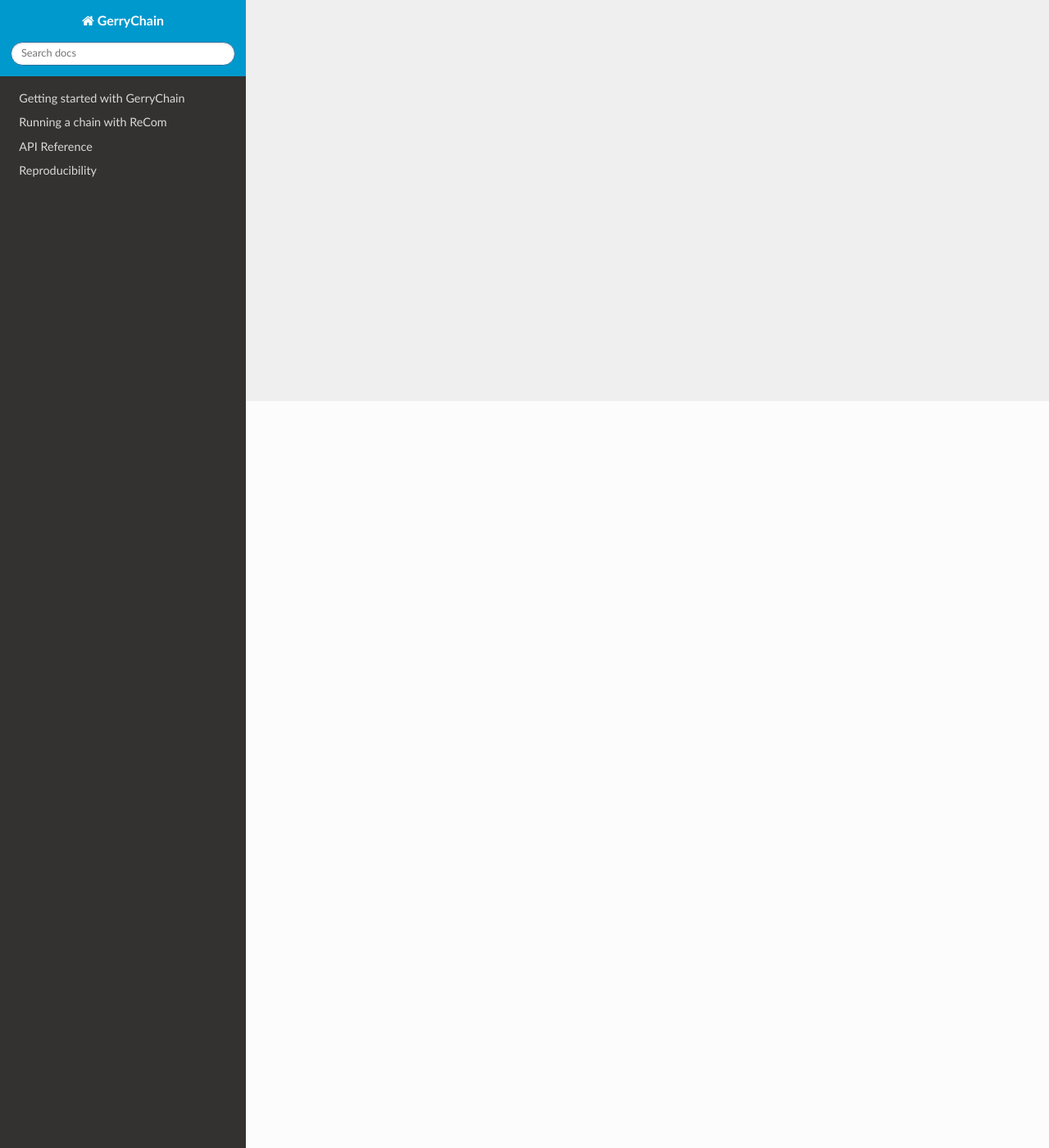
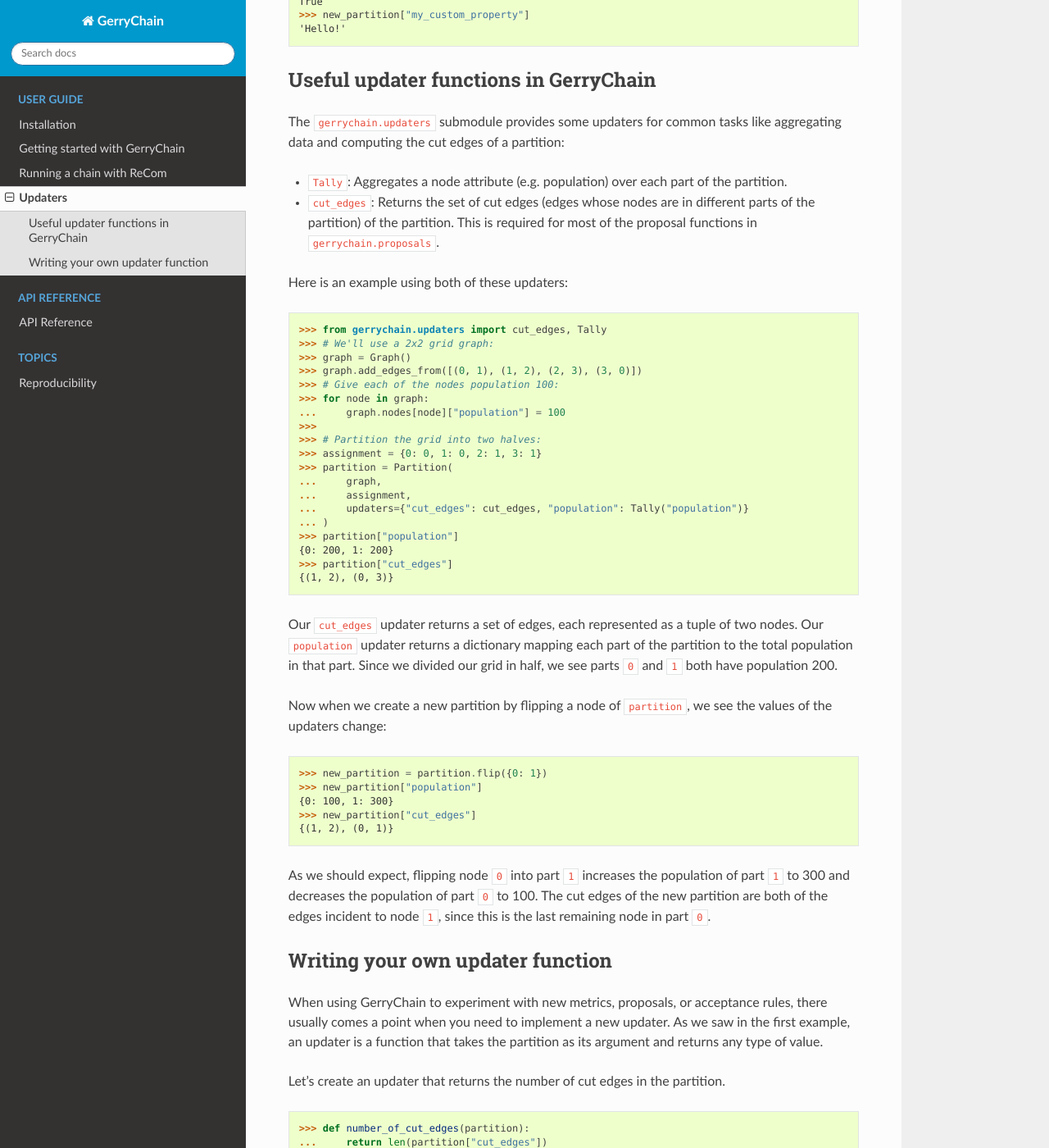
Before and after one commit to mggg/GerryChain, a Sphinx documentation site: the page built from docs/user/updaters.md, in a window 1280 px wide and 1400 px high, scrolled down 911 px. Shown: the whole window at 82% size. Built offline with Sphinx 7.4.7 and the Read the Docs theme 2.0.0, drawn with Linux system fonts in a browser that asks for light colours; some of the changed text lies outside the part shown.

Commit message:
Add updaters documentation Add recommonmark Adjust TOC formatting Add binder link for ReCom guide

````diff
--- a/docs/conf.py
+++ b/docs/conf.py
@@ -53,13 +53,14 @@
     "sphinx.ext.mathjax",
     "sphinx.ext.viewcode",
     "sphinx.ext.intersphinx",
+    "recommonmark",
 ]
 
 intersphinx_mapping = {
-    "python": ("https://docs.python.org/3", None),
-    "pandas": ("http://pandas.pydata.org/pandas-docs/stable/", None),
-    "geopandas": ("http://geopandas.org/", None),
-    "networkx": ("https://networkx.github.io/", None),
+    # "python": ("https://docs.python.org/3", None),
+    # "pandas": ("http://pandas.pydata.org/pandas-docs/stable/", None),
+    # "geopandas": ("http://geopandas.org/", None),
+    # "networkx": ("https://networkx.github.io/", None),
 }
 
 # Add any paths that contain templates here, relative to this directory.
--- /dev/null
+++ b/docs/user/updaters.md
@@ -0,0 +1,154 @@
+# Updaters
+
+Depending on the questions you are investigating, there are many different
+values you might want to compute for each partition in your Markov chain. If you
+are interested in compactness, you might want to compute the area and perimeter
+of each part of the partition so that you can compute compactness scores. If you
+are interested in partisan lean, you might want to compute hypothetical election
+results using the districts defined by the partition.
+
+The `Partition` class allows you to define custom properties for the partitions
+in your Markov chain. You can do this by providing a dictionary of updater
+functions when you first create a partition.
+
+```python
+>>> from gerrychain import Partition, Graph
+>>>
+>>> graph = Graph()
+>>> graph.add_edges_from([(0, 1), (1, 2), (2, 0)])
+>>> assignment = {0: 1, 1: 1, 2: 2}
+>>>
+>>> def my_updater(partition):
+...     return "Hello!"
+>>>
+>>> partition = Partition(graph, assignment, {"my_custom_property": my_updater})
+>>> partition["my_custom_property"]
+'Hello!'
+>>> partition.my_custom_property
+'Hello!'
+
+```
+
+As shown in this example, you can access the value of this updater using either
+the "attribute-style" syntax `partition.my_custom_property` or the
+"dictionary-style" syntax `partition["my_custom_property"]`.
+
+This partition and all subsequent partitions in the chain will have this
+`my_custom_property` attribute. If we flip a node in `partition` to create a new
+partition, we can still access this property:
+
+```python
+>>> new_partition = partition.flip({1: 2})
+>>> new_partition is not partition
+True
+>>> new_partition["my_custom_property"]
+'Hello!'
+
+```
+
+## Useful updater functions in GerryChain
+
+The `gerrychain.updaters` submodule provides some updaters for common tasks like
+aggregating data and computing the cut edges of a partition:
+
+-   `Tally`: Aggregates a node attribute (e.g. population) over each part of the
+    partition.
+-   `cut_edges`: Returns the set of cut edges (edges whose nodes are in
+    different parts of the partition) of the partition. This is required for
+    most of the proposal functions in `gerrychain.proposals`.
+
+Here is an example using both of these updaters:
+
+```python
+>>> from gerrychain.updaters import cut_edges, Tally
+>>> # We'll use a 2x2 grid graph:
+>>> graph = Graph()
+>>> graph.add_edges_from([(0, 1), (1, 2), (2, 3), (3, 0)])
+>>> # Give each of the nodes population 100:
+>>> for node in graph:
+...     graph.nodes[node]["population"] = 100
+>>>
+>>> # Partition the grid into two halves:
+>>> assignment = {0: 0, 1: 0, 2: 1, 3: 1}
+>>> partition = Partition(
+...     graph,
+...     assignment,
+...     updaters={"cut_edges": cut_edges, "population": Tally("population")}
+... )
+>>> partition["population"]
+{0: 200, 1: 200}
+>>> partition["cut_edges"]
+{(1, 2), (0, 3)}
+
+```
+
+Our `cut_edges` updater returns a set of edges, each represented as a tuple of
+two nodes. Our `population` updater returns a dictionary mapping each part of
+the partition to the total population in that part. Since we divided our grid in
+half, we see parts `0` and `1` both have population 200.
+
+Now when we create a new partition by flipping a node of `partition`, we see the
+values of the updaters change:
+
+```python
+>>> new_partition = partition.flip({0: 1})
+>>> new_partition["population"]
+{0: 100, 1: 300}
+>>> new_partition["cut_edges"]
+{(1, 2), (0, 1)}
+
+```
+
+As we should expect, flipping node `0` into part `1` increases the population of
+part `1` to 300 and decreases the population of part `0` to 100. The cut edges
+of the new partition are both of the edges incident to node `1`, since this is
+the last remaining node in part `0`.
+
+## Writing your own updater function
+
+When using GerryChain to experiment with new metrics, proposals, or acceptance
+rules, there usually comes a point when you need to implement a new updater. As
+we saw in the first example, an updater is a function that takes the partition
+as its argument and returns any type of value.
+
+Let's create an updater that returns the number of cut edges in the partition.
+
+```python
+>>> def number_of_cut_edges(partition):
+...     return len(partition["cut_edges"])
+
+```
+
+Note that this updater uses the value of the `cut_edges` updater in its
+computation. This is completely allowed! All you need to do is make sure that
+any updater that your updater depends on is included in the `updaters`
+dictionary that we pass to `Partition`. We also need to make sure that we have
+no cyclic depedencies: if the `cut_edges` updater also depended on
+`number_of_cut_edges`, we would fall into an infinite loop when we called either
+of them, resulting in a `RuntimeError: maximum recursion depth exceeded` error.
+
+To try out our updater, we'll use [NetworkX](https://networkx.github.io) to
+create a complete graph on 4 nodes, which we'll partition in halves like the 2x2
+grid. NetworkX is the graph library that GerryChain uses under the hood in its
+`Graph` class.
+
+```python
+>>> import networkx
+>>> graph = Graph(networkx.complete_graph(4))
+>>> assignment = {0: 0, 1: 0, 2: 1, 3: 1}
+>>> my_updaters = {"cut_edges": cut_edges, "number_of_cut_edges": number_of_cut_edges}
+>>> partition = Partition(graph, assignment, my_updaters)
+
+```
+
+Now we can try out our custom `number_of_cut_edges` updater, and verify that its
+value changes when the partition changes:
+
+```python
+>>> partition["number_of_cut_edges"]
+4
+>>> new_partition = partition.flip({0: 1})
+>>> new_partition["number_of_cut_edges"]
+3
+
+```
````
Also changed, not shown: docs/index.rst (+6 -62 lines), docs/user/install.rst (added, +48 -0 lines), docs/user/recom.rst (+10 -5 lines), docs/user/updaters.rst (deleted, +0 -11 lines), docs/notebooks/ReCom.ipynb.
